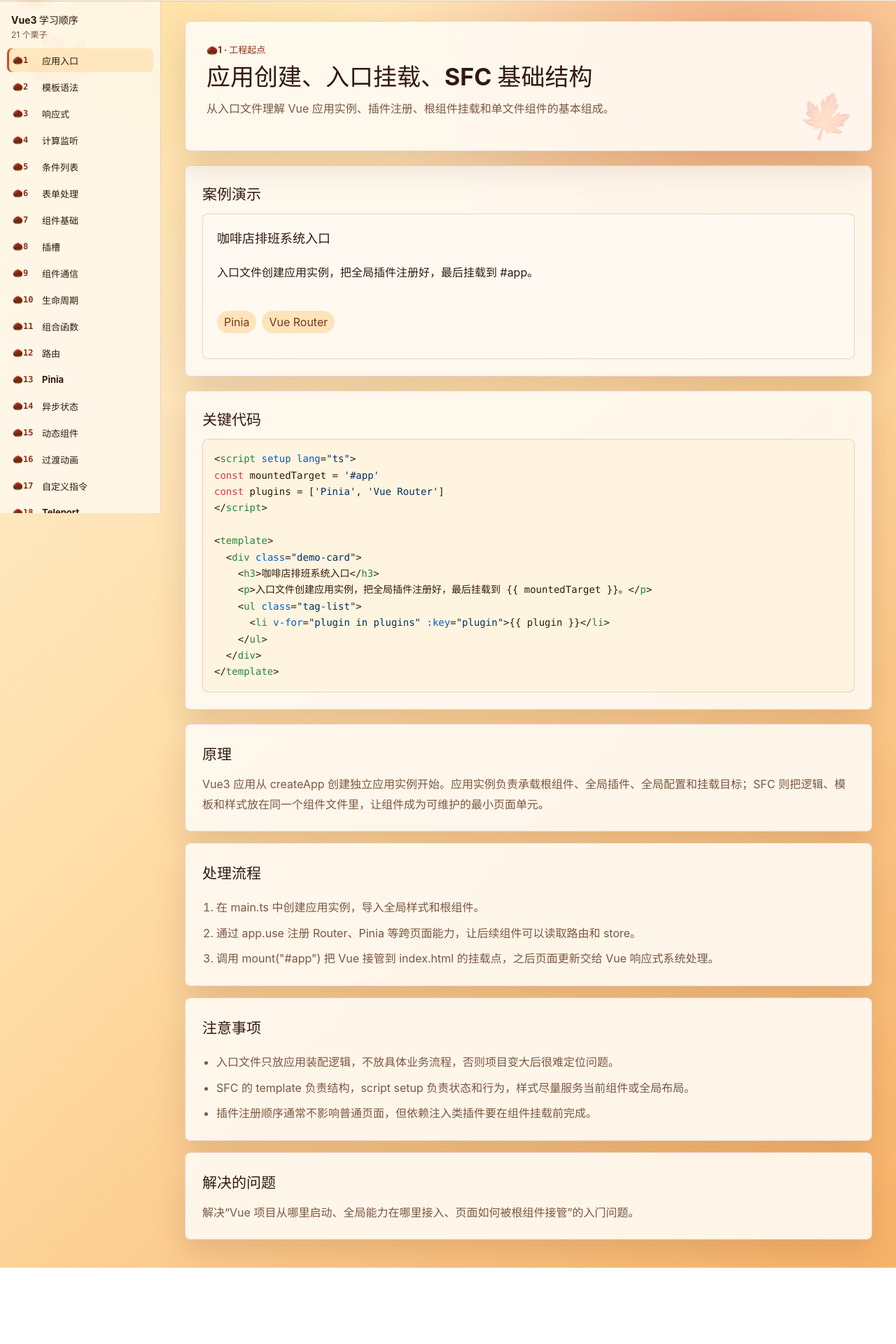
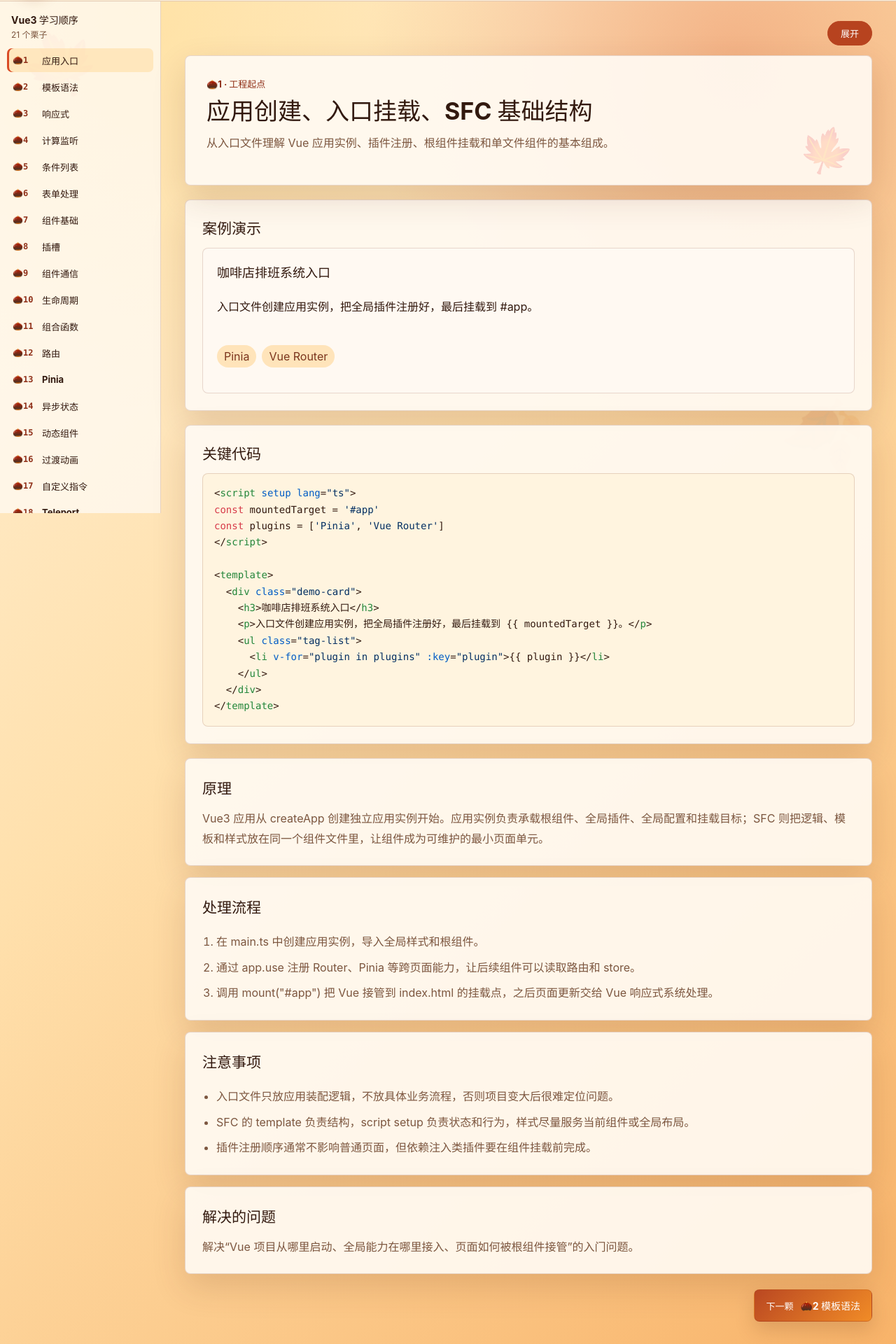
Before and after one commit to gzx-miller/total-vue, a Vue app: page /vue/k-1/app-entry in a window 1280 px wide. Shown: the part 67-1987 px from the top of the page at 70% size. Before the commit the page ends 1878 px from the top, so only its background shows below. Built offline with nearby package versions, Linux system fonts and the light colour scheme.

Commit message:
feat: add category drawer and next lesson navigation

```diff
--- a/src/components/LessonPage.vue
+++ b/src/components/LessonPage.vue
@@ -1,5 +1,5 @@
 <script setup lang="ts">
-import { computed } from 'vue'
+import { computed, onMounted, onUnmounted, ref } from 'vue'
 import { RouterLink, useRoute } from 'vue-router'
 import squirrelHero from '../assets/squirrel-chestnut-hero.png'
 import { knowledgeCategories, lessons } from '../data/lessons'
@@ -7,7 +7,40 @@ import CodeBlock from './CodeBlock.vue'
 
 const route = useRoute()
 
+const categoryDetails: Record<string, { intro: string; officialUrl: string }> = {
+  vue: {
+    intro:
+      'Vue3 是渐进式 JavaScript 框架，适合从单个交互组件逐步扩展到完整前端应用。本分类用真实小业务场景拆解组合式 API、组件、路由、状态管理和工程实践。',
+    officialUrl: 'https://vuejs.org/',
+  },
+  typescript: {
+    intro: 'TypeScript 为 JavaScript 增加静态类型系统，帮助团队在编码阶段发现接口、数据结构和重构风险。',
+    officialUrl: 'https://www.typescriptlang.org/',
+  },
+  react: {
+    intro: 'React 通过组件、状态和声明式渲染组织界面，适合构建交互复杂、状态变化频繁的前端应用。',
+    officialUrl: 'https://react.dev/',
+  },
+  engineering: {
+    intro: '工程化关注构建、测试、规范、部署和性能等协作基础，让前端项目在规模变大后仍然可维护。',
+    officialUrl: 'https://vite.dev/',
+  },
+}
+
+const isCategoryDrawerOpen = ref(true)
+
 const activeKnowledge = computed(() => String(route.meta.knowledge ?? 'vue'))
+
+const activeCategory = computed(() => {
+  const category = knowledgeCategories.find((item) => item.id === activeKnowledge.value) ?? knowledgeCategories[0]
+  const details = categoryDetails[category.id]
+
+  return {
+    ...category,
+    intro: category.intro ?? details.intro,
+    officialUrl: category.officialUrl ?? details.officialUrl,
+  }
+})
 
 const currentLesson = computed(() => {
   if (route.name === 'K_12_DYNAMIC_MEMBER') {
@@ -17,9 +50,31 @@ const currentLesson = computed(() => {
   return lessons.find((lesson) => lesson.id === route.name) ?? lessons[0]
 })
 
+const nextLesson = computed(() => {
+  const currentIndex = lessons.findIndex((lesson) => lesson.id === currentLesson.value.id)
+  const nextIndex = currentIndex === -1 ? 0 : (currentIndex + 1) % lessons.length
+
+  return lessons[nextIndex]
+})
+
+function closeCategoryDrawerOnScroll() {
+  isCategoryDrawerOpen.value = false
+}
+
 function formatLessonId(id: string) {
   return id.replace('K_', '🌰')
 }
+onMounted(() => {
+  window.addEventListener('scroll', closeCategoryDrawerOnScroll, { passive: true })
+  window.addEventListener('wheel', closeCategoryDrawerOnScroll, { passive: true })
+  window.addEventListener('touchmove', closeCategoryDrawerOnScroll, { passive: true })
+})
+
+onUnmounted(() => {
+  window.removeEventListener('scroll', closeCategoryDrawerOnScroll)
+  window.removeEventListener('wheel', closeCategoryDrawerOnScroll)
+  window.removeEventListener('touchmove', closeCategoryDrawerOnScroll)
+})
 </script>
 
 <template>
@@ -72,6 +127,30 @@ function formatLessonId(id: string) {
       </aside>
 
       <main class="lesson-page">
+        <aside
+          class="category-drawer"
+          :class="{ collapsed: !isCategoryDrawerOpen }"
+          aria-labelledby="category-drawer-title"
+        >
+          <button
+            class="category-drawer-toggle"
+            type="button"
+            :aria-expanded="isCategoryDrawerOpen"
+            aria-controls="category-drawer-panel"
+            @click="isCategoryDrawerOpen = !isCategoryDrawerOpen"
+          >
+            {{ isCategoryDrawerOpen ? '收起' : '展开' }}
+          </button>
+
+          <div id="category-drawer-panel" class="category-drawer-panel">
+            <h2 id="category-drawer-title">{{ activeCategory.name }}</h2>
+            <p>{{ activeCategory.intro }}</p>
+            <a :href="activeCategory.officialUrl" target="_blank" rel="noreferrer">
+              官网地址：{{ activeCategory.officialUrl }}
+            </a>
+          </div>
+        </aside>
+
         <header class="lesson-header">
           <div class="lesson-copy">
             <p class="eyebrow">{{ formatLessonId(currentLesson.id) }} · {{ currentLesson.category }}</p>
@@ -112,6 +191,12 @@ function formatLessonId(id: string) {
             <p>{{ currentLesson.problem }}</p>
           </article>
         </section>
+        <nav class="lesson-next" aria-label="下一章节">
+          <RouterLink class="next-lesson-link" :to="nextLesson.path">
+            <span>下一颗</span>
+            <strong>{{ formatLessonId(nextLesson.id) }} {{ nextLesson.navTitle }}</strong>
+          </RouterLink>
+        </nav>
       </main>
     </div>
   </div>
--- a/src/data/lessons.ts
+++ b/src/data/lessons.ts
@@ -47,6 +47,8 @@ export interface KnowledgeCategory {
   name: string
   path: string
   status: 'ready' | 'planned'
+  intro?: string
+  officialUrl?: string
 }
 
 export interface Lesson {
--- a/src/style.css
+++ b/src/style.css
@@ -320,9 +320,86 @@ li + li {
 }
 
 .lesson-page {
+  position: relative;
   width: min(1120px, 100%);
   min-width: 0;
   padding: 28px 34px 40px;
+}
+
+.category-drawer {
+  position: sticky;
+  top: 86px;
+  z-index: 8;
+  display: grid;
+  justify-items: end;
+  width: min(360px, 100%);
+  margin: 0 0 14px auto;
+}
+
+.category-drawer-toggle {
+  min-width: 64px;
+  border-radius: 999px;
+  padding: 7px 12px;
+  font-size: 13px;
+  font-weight: 700;
+}
+
+.category-drawer-panel {
+  display: grid;
+  gap: 8px;
+  width: 100%;
+  max-height: 220px;
+  overflow: hidden;
+  margin-top: 8px;
+  border: 1px solid rgba(123, 53, 29, 0.18);
+  border-radius: var(--radius);
+  background: rgba(255, 250, 242, 0.96);
+  box-shadow: 0 14px 34px rgba(98, 42, 18, 0.15);
+  padding: 16px;
+  transition:
+    max-height 0.2s ease,
+    opacity 0.2s ease,
+    padding 0.2s ease,
+    margin 0.2s ease;
+}
+
+.category-drawer.collapsed {
+  width: auto;
+}
+
+.category-drawer.collapsed .category-drawer-panel {
+  display: none;
+  max-height: 0;
+  margin-top: 0;
+  opacity: 0;
+  padding-top: 0;
+  padding-bottom: 0;
+  pointer-events: none;
+}
+
+.category-drawer-panel h2 {
+  margin: 0;
+  color: var(--chestnut);
+  font-size: 18px;
+}
+
+.category-drawer-panel p {
+  margin: 0;
+  color: var(--muted);
+  font-size: 14px;
+  line-height: 1.65;
+}
+
+.category-drawer-panel a {
+  justify-self: start;
+  color: var(--accent-strong);
+  font-size: 14px;
+  font-weight: 700;
+  text-decoration: none;
+}
+
+.category-drawer-panel a:hover {
+  text-decoration: underline;
 }
 
 .lesson-header,
@@ -377,6 +454,42 @@ li + li {
 .lesson-section {
   margin-bottom: 20px;
   padding: 24px;
+}
+
+.lesson-next {
+  display: flex;
+  justify-content: flex-end;
+  margin-top: 22px;
+}
+
+.next-lesson-link {
+  display: inline-flex;
+  align-items: center;
+  gap: 10px;
+  border: 1px solid rgba(143, 47, 24, 0.24);
+  border-radius: 8px;
+  background: linear-gradient(135deg, rgba(183, 67, 31, 0.96), rgba(240, 138, 36, 0.96));
+  color: #fff;
+  padding: 12px 16px;
+  text-decoration: none;
+  box-shadow: 0 12px 28px rgba(98, 42, 18, 0.18);
+}
+
+.next-lesson-link:hover {
+  background: linear-gradient(135deg, var(--accent-strong), var(--leaf-red));
+}
+
+.next-lesson-link span {
+  font-size: 13px;
+  font-weight: 800;
+}
+
+.next-lesson-link strong {
+  max-width: 220px;
+  overflow: hidden;
+  font-size: 14px;
+  text-overflow: ellipsis;
+  white-space: nowrap;
 }
 
 .lesson-details {
@@ -559,6 +672,11 @@ li + li {
     padding: 18px;
   }
 
+  .category-drawer {
+    top: 132px;
+    width: min(320px, 100%);
+  }
+
   .lesson-details {
     grid-template-columns: 1fr;
   }
@@ -584,4 +702,22 @@ li + li {
   .lesson-link {
     min-height: 36px;
   }
+
+  .category-drawer {
+    top: 146px;
+    width: min(260px, 100%);
+  }
+
+  .category-drawer-panel {
+    padding: 12px;
+  }
+
+  .lesson-next {
+    justify-content: stretch;
+  }
+
+  .next-lesson-link {
+    width: 100%;
+    justify-content: space-between;
+  }
 }
```
